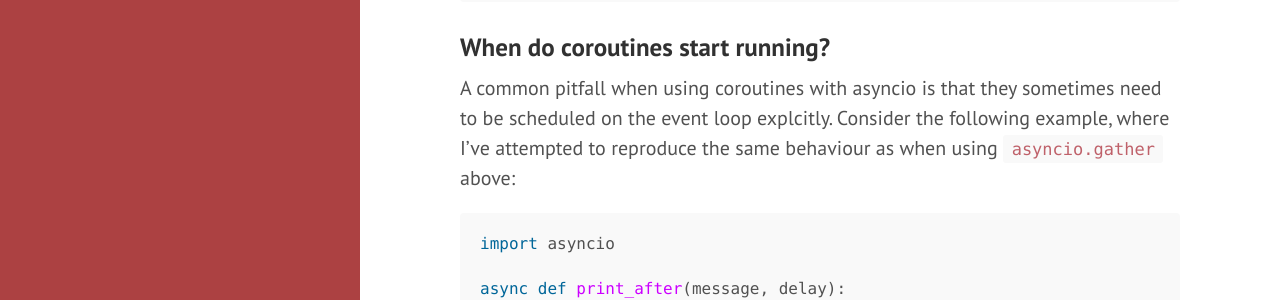
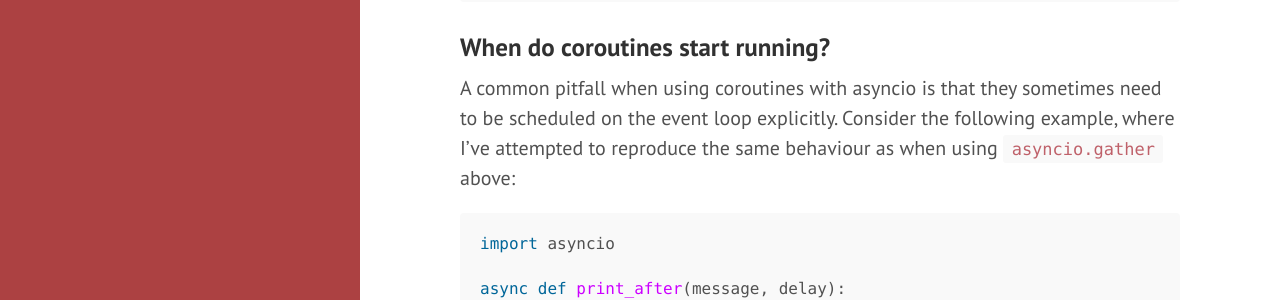
Before and after one commit to acroz/acroz.github.io, a Jekyll site: the page built from _posts/2019-02-25-asyncio.md, in a window 1280 px wide and 900 px high, scrolled down 3509 px. Shown: the part 185-485 px from the top of the window. Built offline with Jekyll 4.4.1, drawn with Linux system fonts in a browser that asks for light colours; nearby versions of some CDN libraries; some of the changed text lies outside the part shown.

Commit message:
Fix typos

````diff
--- a/_posts/2019-02-25-asyncio.md
+++ b/_posts/2019-02-25-asyncio.md
@@ -55,7 +55,7 @@
 ```
 
 The above allows you to declare a coroutine, but to run it, it needs to be
-explcitly run on an event loop. Calling it will return a `coroutine` object
+explicitly run on an event loop. Calling it will return a `coroutine` object
 which is not actually running:
 
 ```python
@@ -153,7 +153,7 @@
 ### When do coroutines start running?
 
 A common pitfall when using coroutines with asyncio is that they sometimes need
-to be scheduled on the event loop explcitly. Consider the following example,
+to be scheduled on the event loop explicitly. Consider the following example,
 where I've attempted to reproduce the same behaviour as when using
 `asyncio.gather` above:
 
@@ -220,7 +220,7 @@
 using coroutines in the first place!
 
 Well, this all happens because asyncio does not start the execution of a
-coroutine until one is explcitly registered with it (such as with
+coroutine until one is explicitly registered with it (such as with
 `asyncio.run()`) or you await it in another coroutine. If we want to start
 multiple coroutines and have them run concurrently as above, we can either use
 `asyncio.gather()` as in the earlier example, or schedule them individually
````
Also changed, not shown: other parts of _posts/2019-02-25-asyncio.md (+2 -2 lines).
